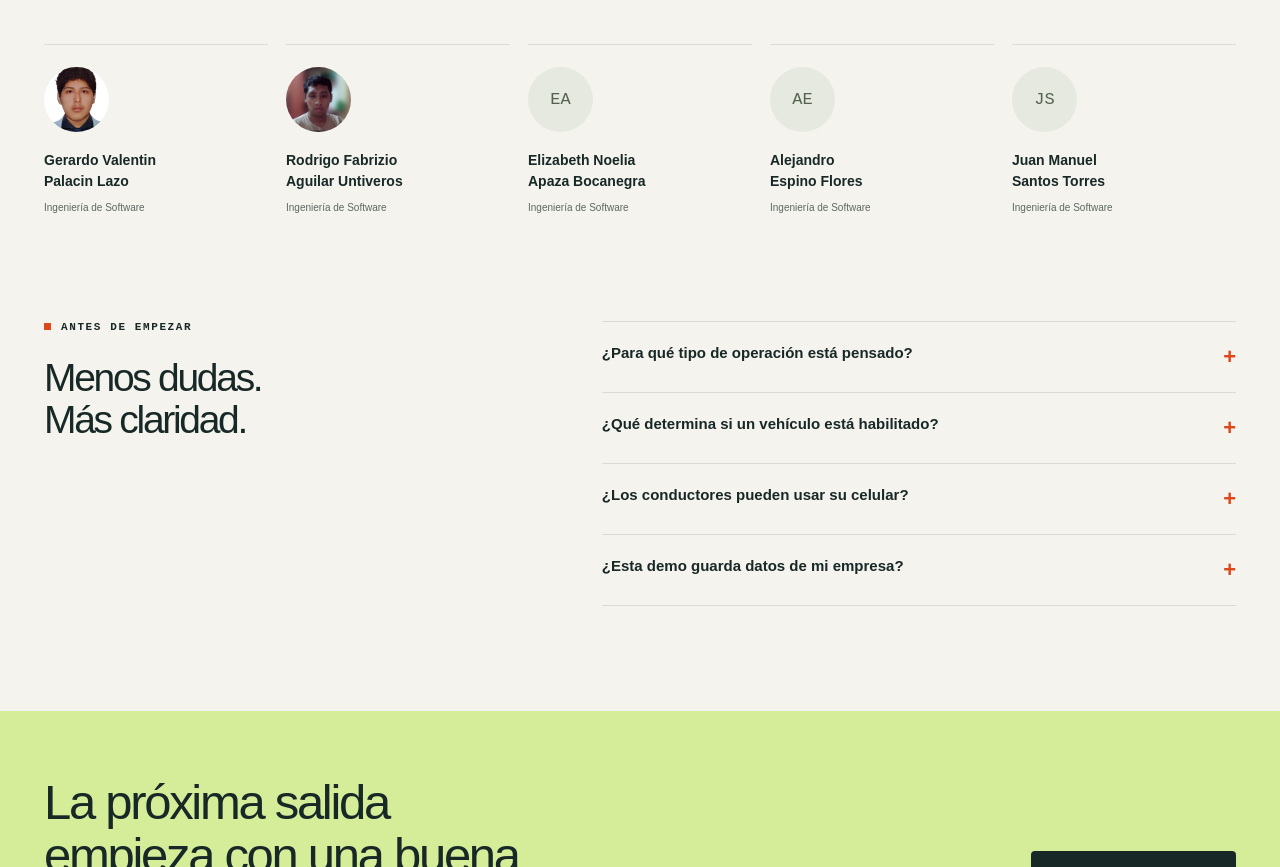
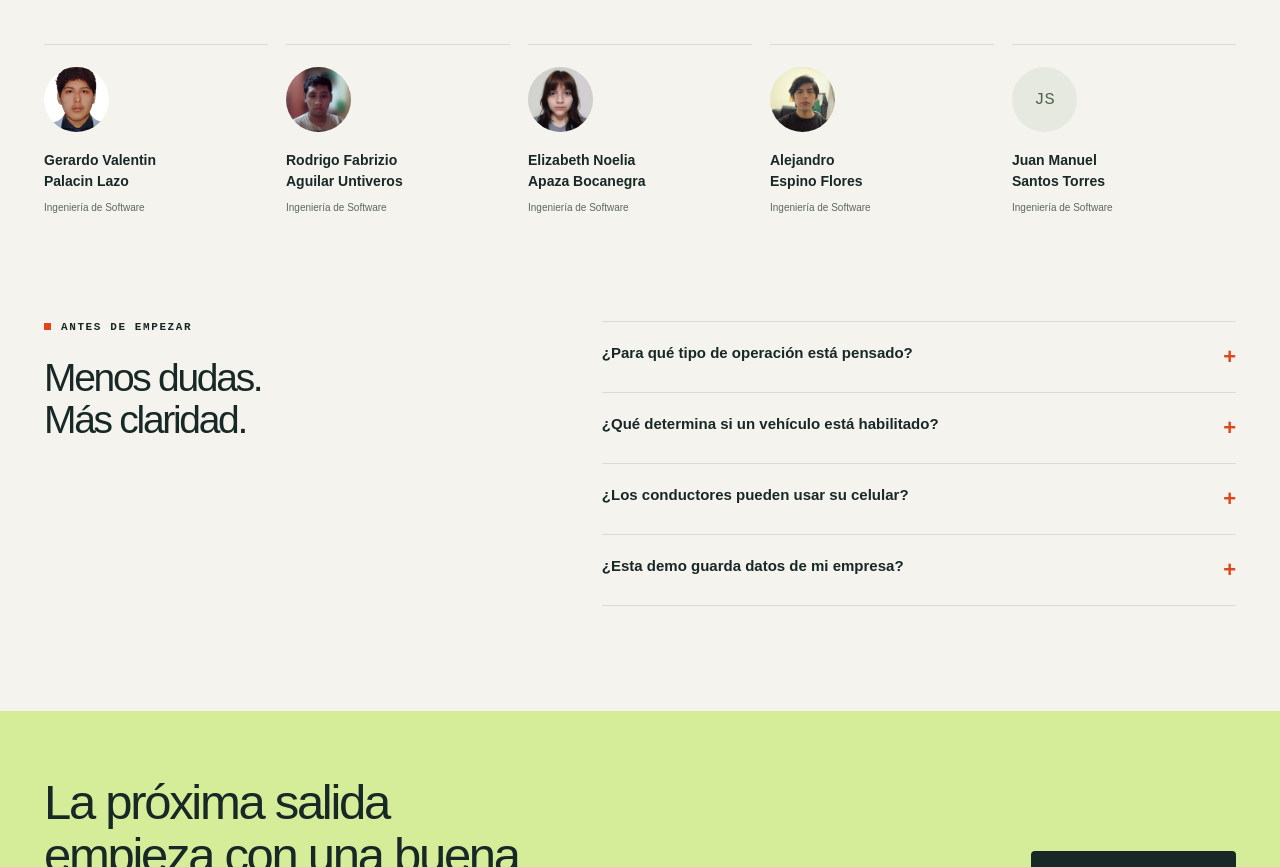
Before and after one commit to 1ASI0729-2620-16692-BitMeisters/Landing-Page, a plain HTML site: page index.html in a window 1280 px wide. Shown: the part 4851-5718 px from the top of the page. Drawn offline with Linux system fonts and the light colour scheme.

Commit message:
feat: show the photos of Elizabeth and Alejandro in the team section

```diff
--- a/index.html
+++ b/index.html
@@ -714,12 +714,26 @@
               <p>Ingeniería de Software</p>
             </article>
             <article class="person">
-              <div class="avatar" aria-hidden="true">EA</div>
+              <div class="avatar">
+                <span aria-hidden="true">EA</span
+                ><img
+                  src="./assets/images/team/elizabeth-apaza.jpg"
+                  alt="Elizabeth Noelia Apaza Bocanegra"
+                  loading="lazy"
+                />
+              </div>
               <h3>Elizabeth Noelia<br />Apaza Bocanegra</h3>
               <p>Ingeniería de Software</p>
             </article>
             <article class="person">
-              <div class="avatar" aria-hidden="true">AE</div>
+              <div class="avatar">
+                <span aria-hidden="true">AE</span
+                ><img
+                  src="./assets/images/team/alejandro-espino.png"
+                  alt="Alejandro Espino Flores"
+                  loading="lazy"
+                />
+              </div>
               <h3>Alejandro<br />Espino Flores</h3>
               <p>Ingeniería de Software</p>
             </article>
```
Also changed, not shown: assets/images/team/alejandro-espino.png (added), assets/images/team/elizabeth-apaza.jpg (added).
